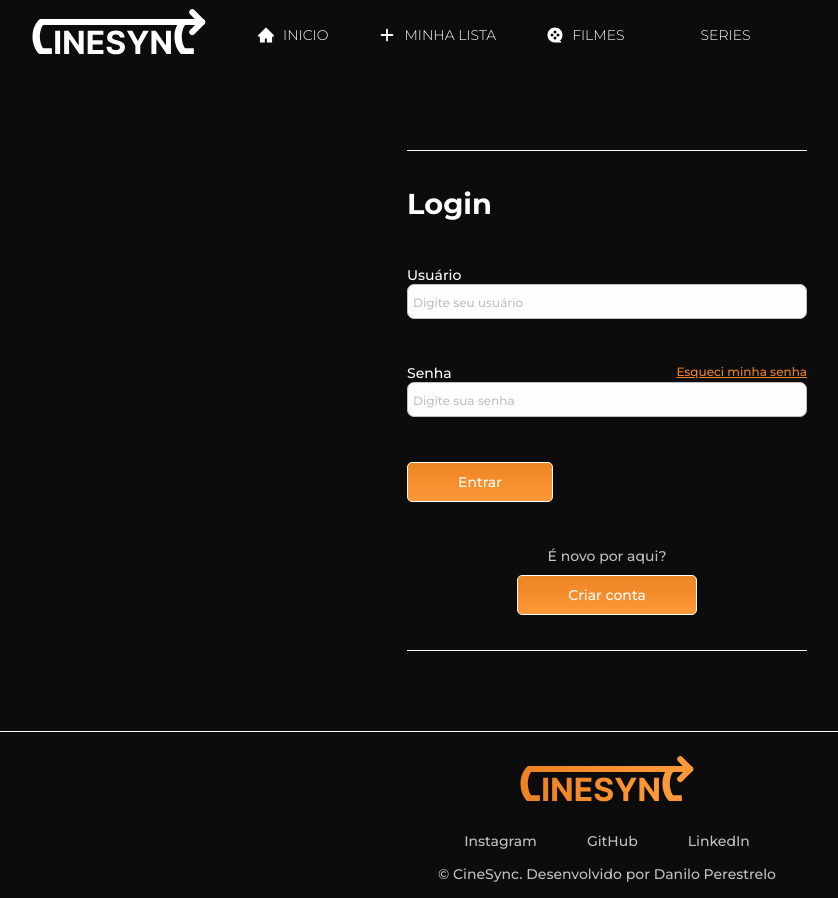
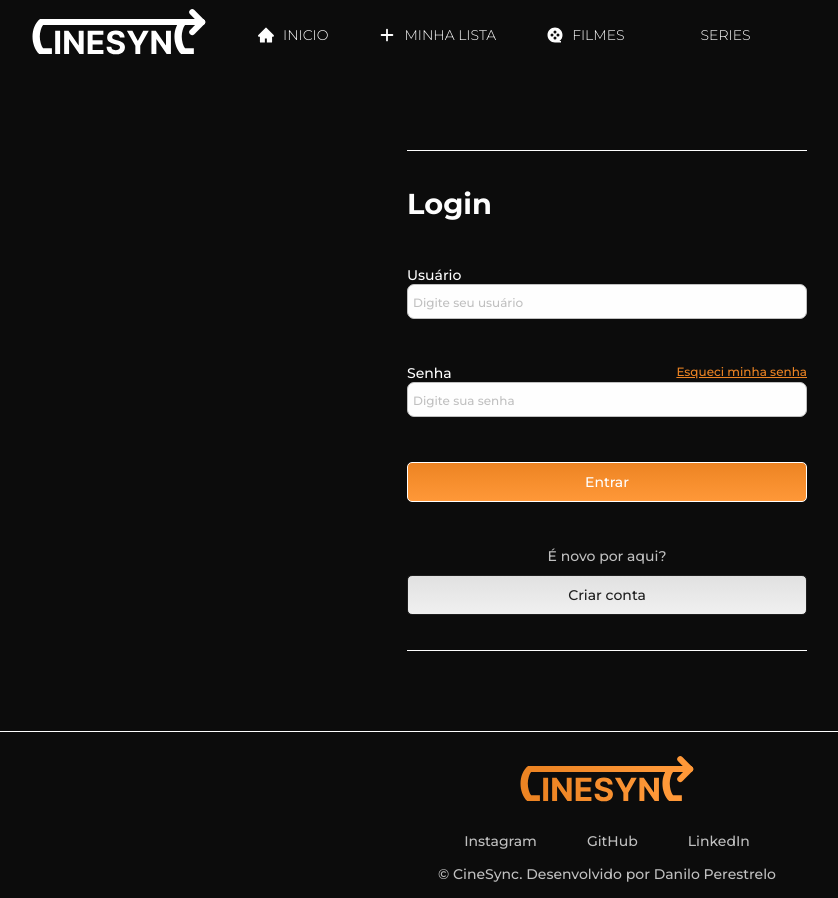
Before and after one commit to Perestra/cinesync, a React (Vite) app: page /login in a window 1280 px wide. Shown: the whole page, without its empty margins (33-871 px from the left). Built offline with nearby package versions, Linux system fonts and the light colour scheme; some icons are missing.

Commit message:
Few changes in button component

```diff
--- a/src/components/Button/Button.jsx
+++ b/src/components/Button/Button.jsx
@@ -1,10 +1,9 @@
 import React from 'react'
-import styles from './Button.module.scss'
 
-const Button = ({ title }) => {
+const Button = ({ type, className, onClick, title }) => {
   return (
-    <button type="button" className={ styles.button }>
-        <p className={ styles.button__text }>{ title }</p>
+    <button type={ type } className={ className } onClick={ onClick }>
+        <p>{ title }</p>
     </button>
   )
 }
```
